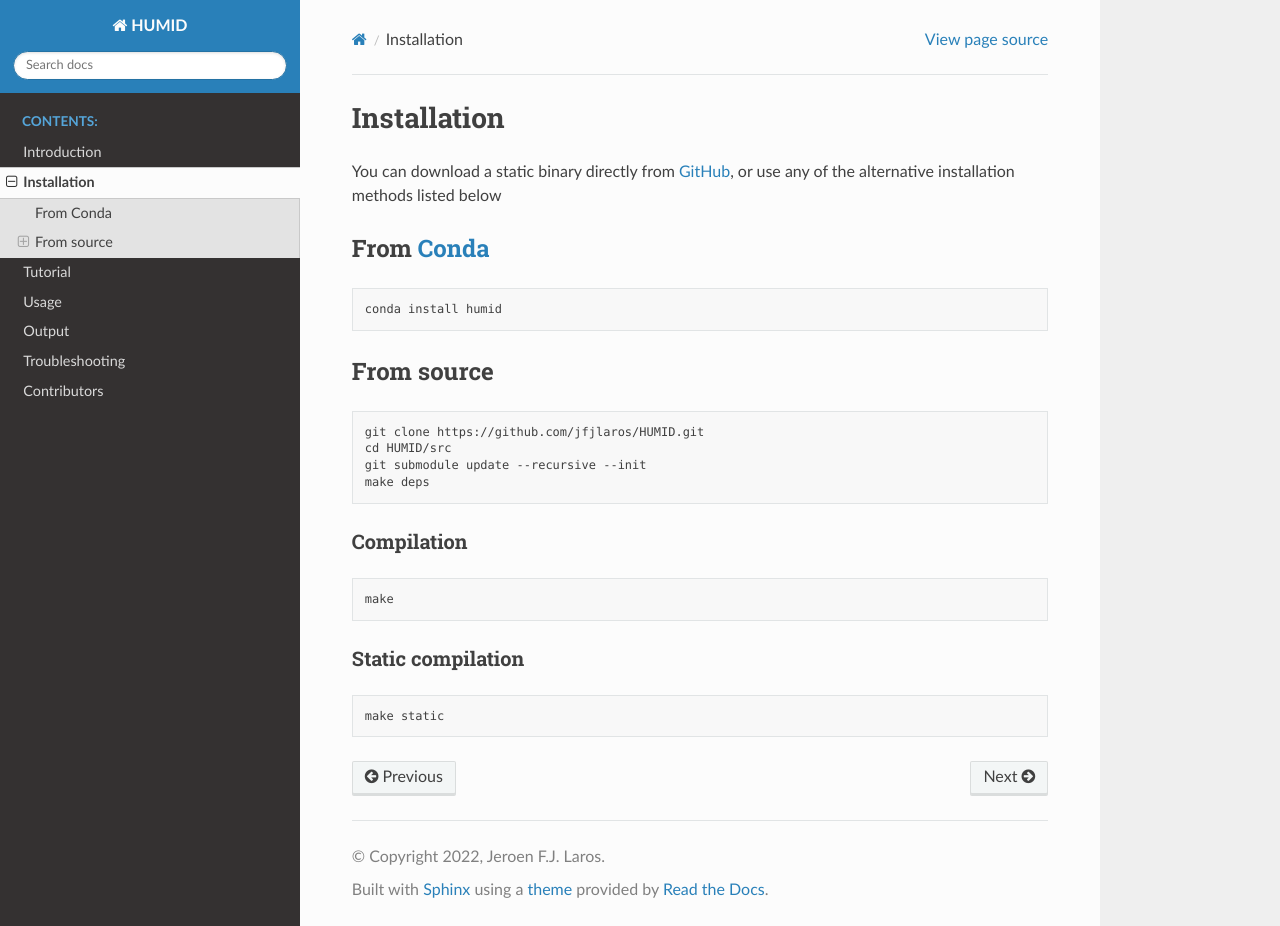
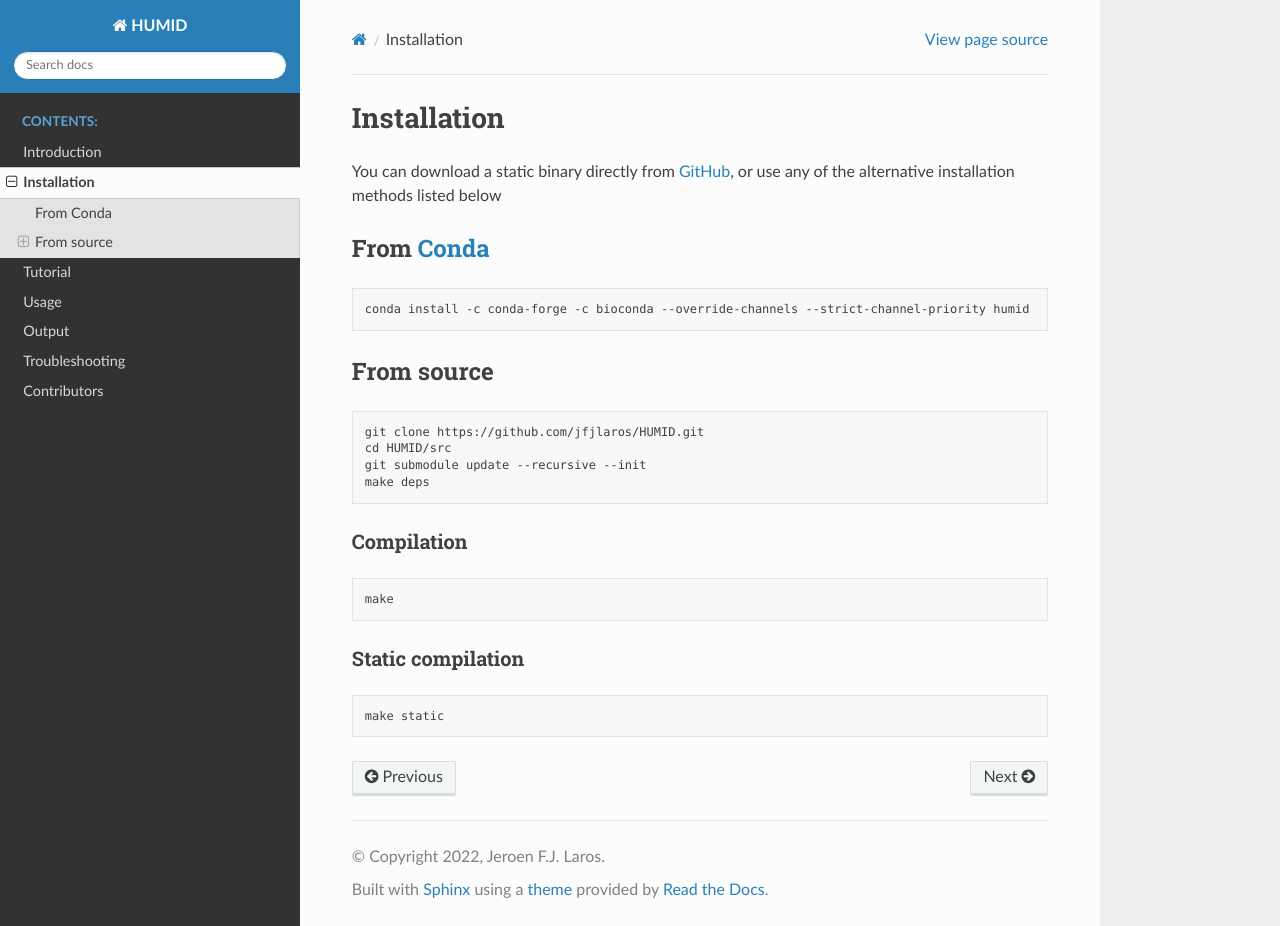
Before and after one commit to jfjlaros/HUMID, a Sphinx documentation site: the page built from docs/install.rst, in a window 1280 px wide and 926 px high. Built offline with Sphinx 7.4.7 and the Read the Docs theme 3.1.0, drawn with Linux system fonts in a browser that asks for light colours; pages that are not in the unit, such as notebooks, are missing from menus.

Commit message:
Add explicit Conda channels to installation instructions (#21)

```diff
--- a/README.rst
+++ b/README.rst
@@ -33,7 +33,7 @@ You can install HUMID from conda
 
 .. code-block:: bash
 
-    conda install -c bioconda humid
+    conda install -c conda-forge -c bioconda --override-channels --strict-channel-priority humid
 
 If you want to, you can also install HUMID `from source <https://humid.readthedocs.io/en/latest/install.html#from-source>`_.
 
--- a/docs/install.rst
+++ b/docs/install.rst
@@ -10,7 +10,7 @@ From Conda_
 
 ::
 
-    conda install humid
+    conda install -c conda-forge -c bioconda --override-channels --strict-channel-priority humid
 
 From source
 -----------
```
